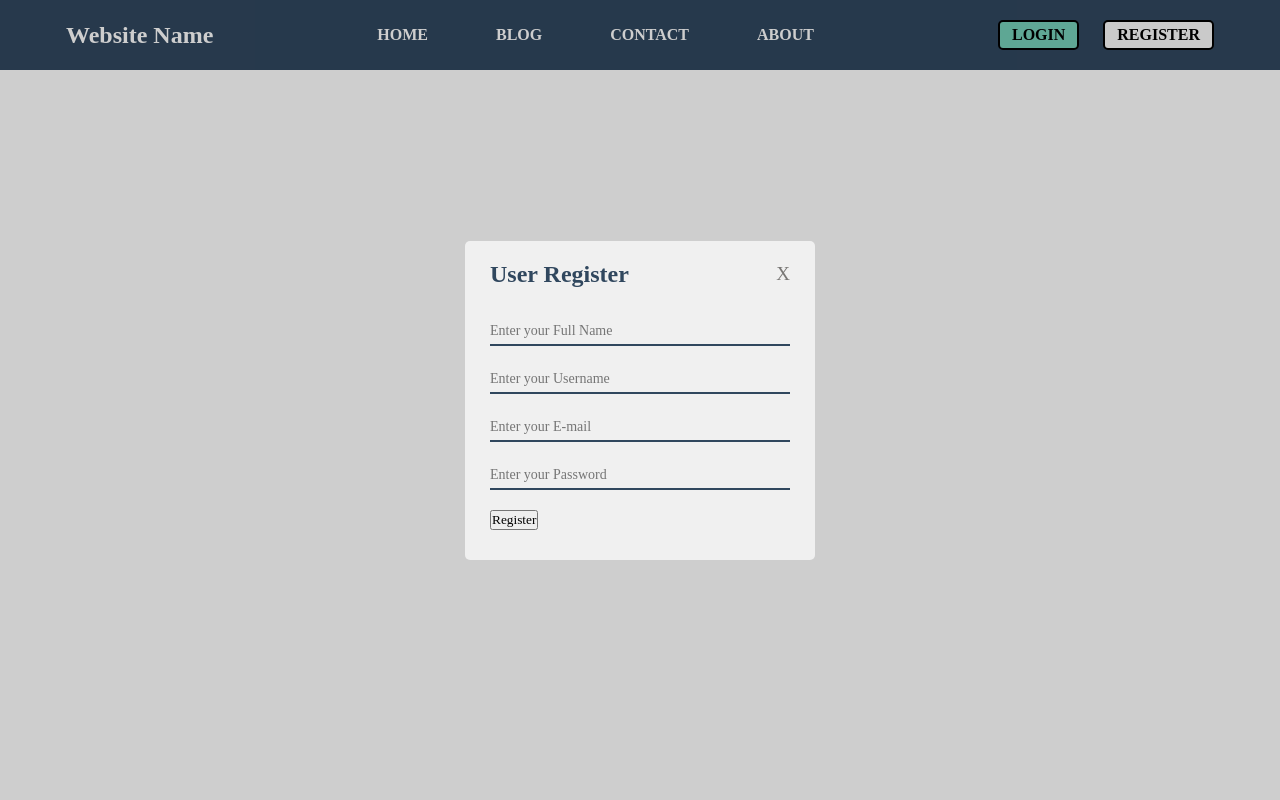
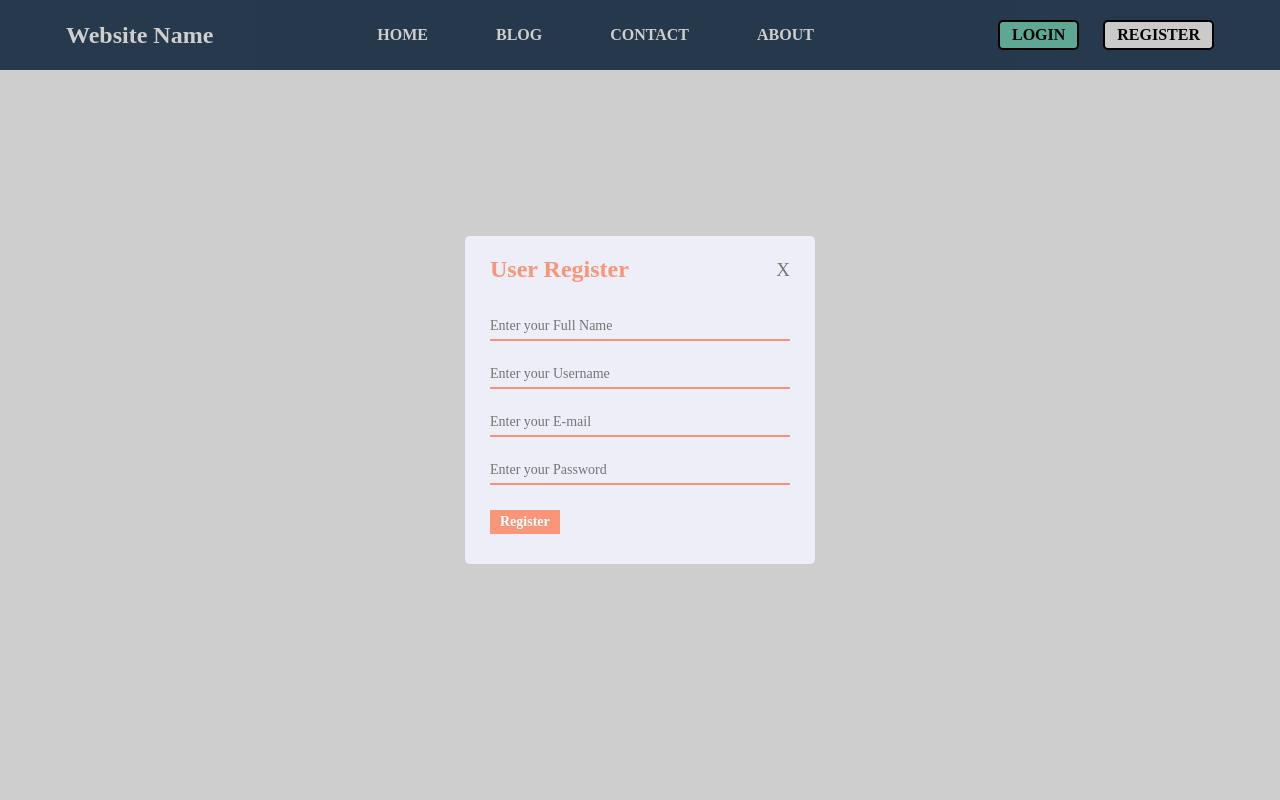
Before and after one commit to gaurav-sarage/php-mysql-projects-list, a PHP site: page / in a window 1280 px wide. Run offline with PHP 8.4, Linux system fonts and the light colour scheme.

Commit message:
finished styling register page

```diff
--- a/login-register/index.php
+++ b/login-register/index.php
@@ -43,7 +43,7 @@
 
 
     <div class="popup-container">
-        <div class="popup">
+        <div class="register popup">
             <form>
                 <h2>
                     <span>User Register</span>
--- a/login-register/styles.css
+++ b/login-register/styles.css
@@ -88,7 +88,8 @@ div.popup-container div.popup input {
     outline: none;
 }
 
-div.popup-container div.popup button.login-btn {
+div.popup-container div.popup button.login-btn,
+div.popup-container div.register button.register-btn {
     font-weight: 550;
     font-size: 14px;
     background-color: #30475e;
@@ -98,3 +99,19 @@ div.popup-container div.popup button.login-btn {
     outline: none;
     margin-top: 5px;
 }
+
+div.popup-container div.register {
+    background-color: #edeef7;
+}
+
+div.popup-container div.register h2 {
+    color: #fa9579;
+}
+
+div.popup-container div.register input {
+    border-bottom-color: #fa9579;
+}
+
+div.popup-container div.register button.register-btn {
+    background-color: #fa9579;
+}
```
